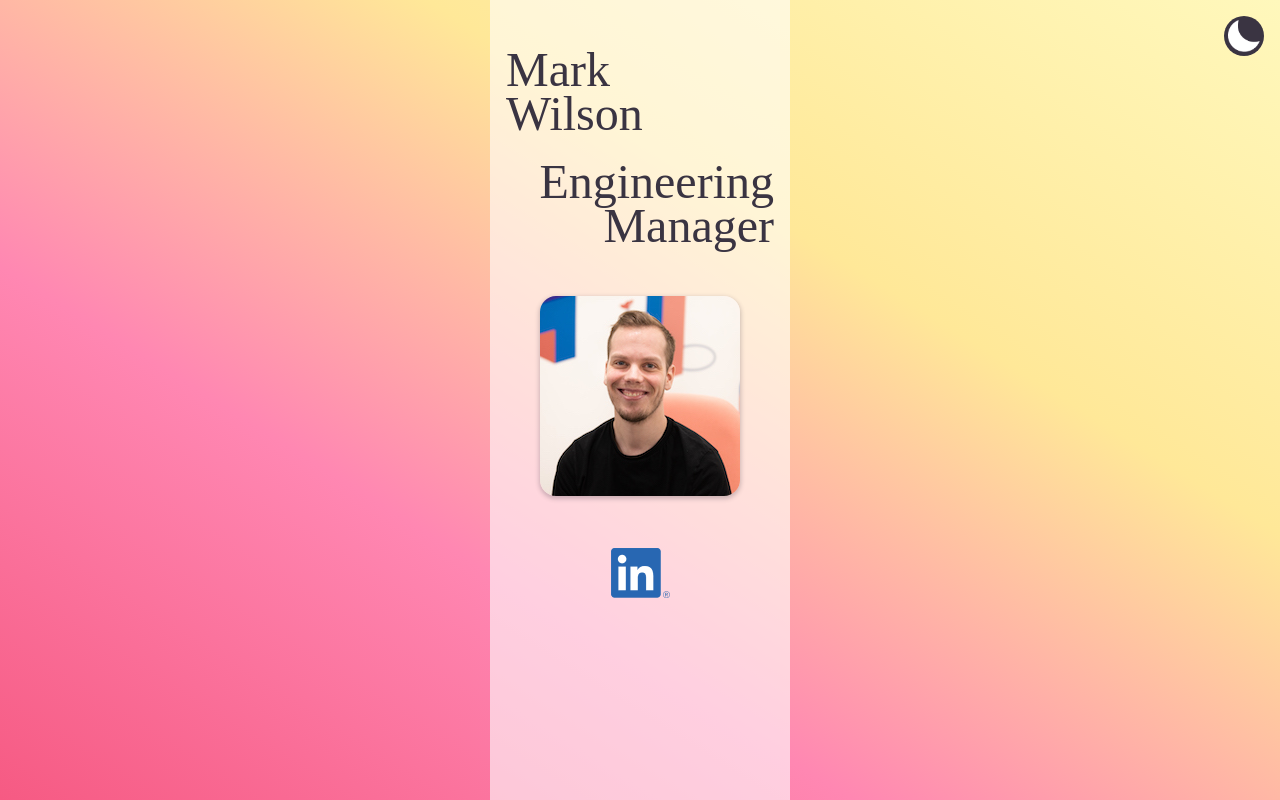
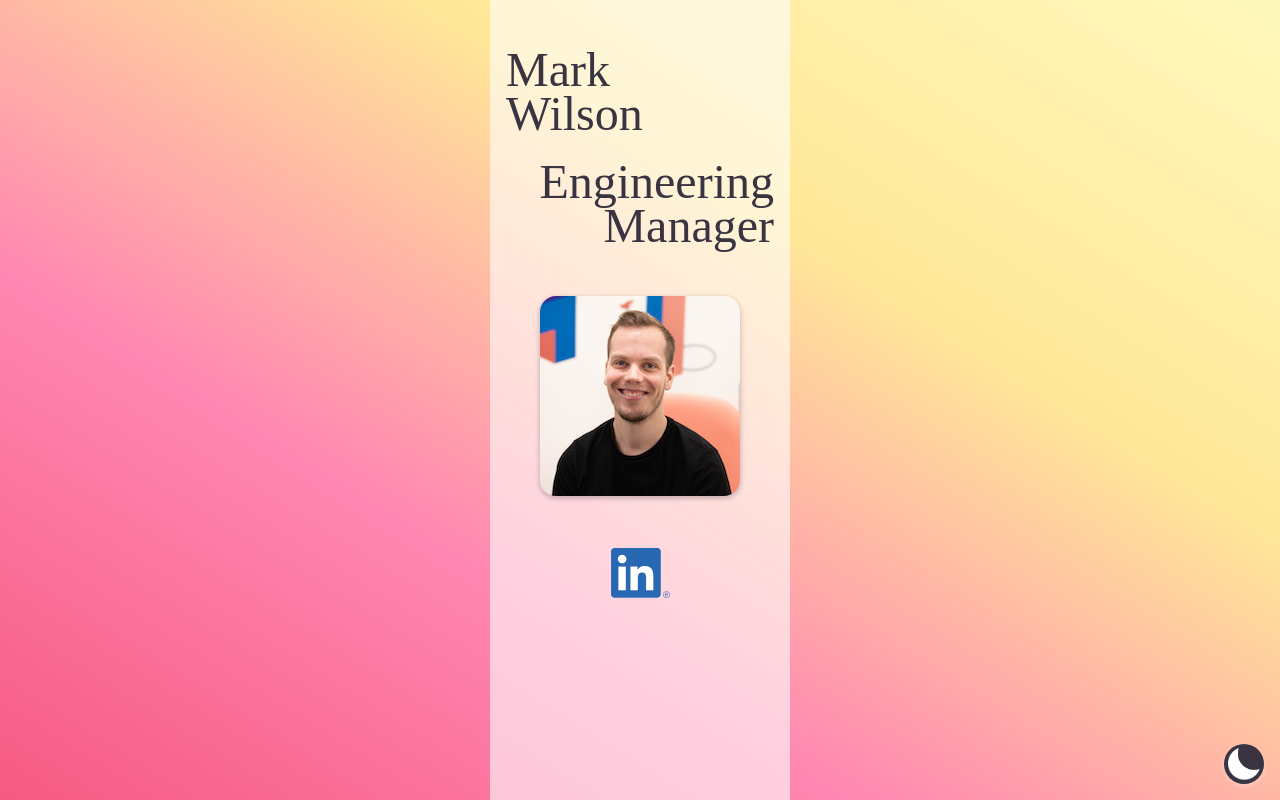
Before and after one commit to markwilson/markwilson.me, a React (Create React App) app: page / in a window 1280 px wide. Built offline with nearby package versions, Linux system fonts and the light colour scheme; a web font is replaced by a local one.

Commit message:
Improve theme switcher

```diff
--- a/src/Layout.css
+++ b/src/Layout.css
@@ -1,6 +1,6 @@
-.fixed-top-right {
+.fixed-bottom-right {
   position: fixed;
-  top: 1rem;
+  bottom: 1rem;
   right: 1rem;
 }
 
@@ -16,6 +16,10 @@
   align-items: center;
   justify-content: center;
   display: flex;
+  box-shadow: 0 2px 4px 1px rgba(255, 255, 255, 0.25);
+}
+.dark .theme-switch {
+  box-shadow: 0 2px 4px 1px rgba(var(--color-black-rgb-components), 0.25);
 }
 
 .theme-switch img {
--- a/src/Layout.tsx
+++ b/src/Layout.tsx
@@ -29,7 +29,7 @@ const Layout: FC<{ children: ReactNode }> = ({ children }) => {
 
   return (
     <>
-      <div className="fixed-top-right">
+      <div className="fixed-bottom-right">
         <button
           className="theme-switch"
           onClick={() => {
```
